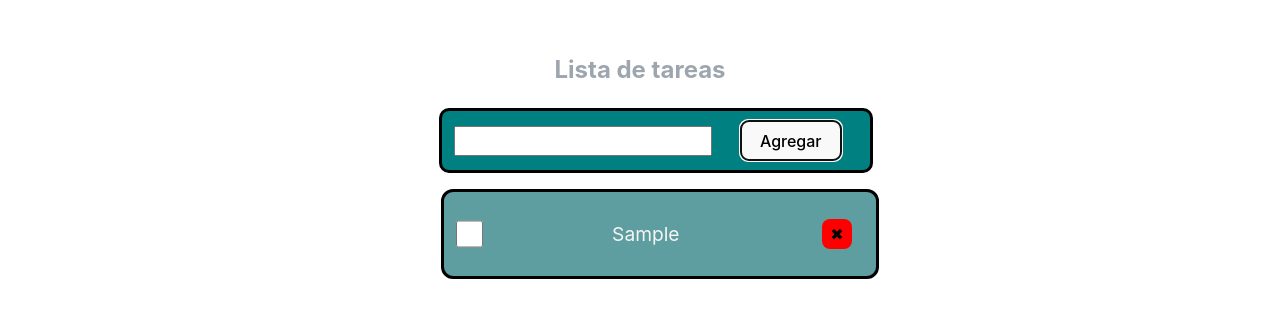
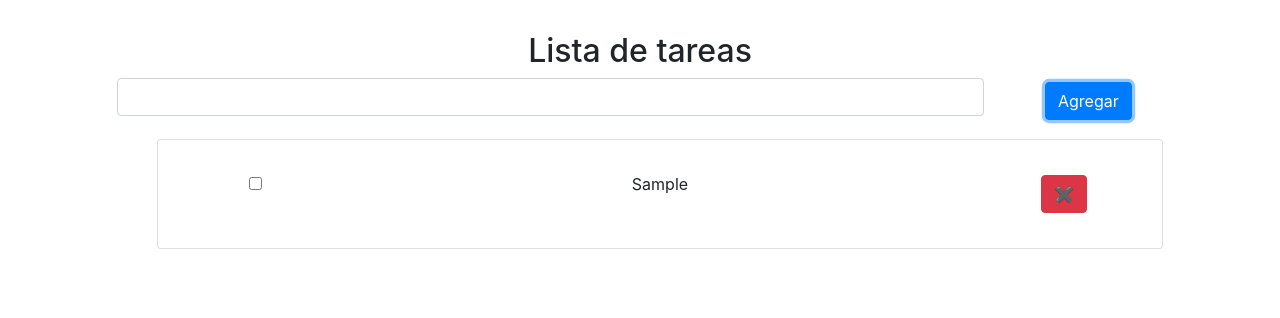
Before and after one commit to Augus90/React-Todo-list, a React (Vite) app in the folder Ejercicio03/: page / in a window 1280 px wide. Both pictures are taken after typing "Sample" into the empty fields and a click on the button "Agregar". Shown: the top 318 px of the page. Built offline with nearby package versions, Linux system fonts and the light colour scheme.

Commit message:
jugando con bootstrap

```diff
--- a/Ejercicio03/index.html
+++ b/Ejercicio03/index.html
@@ -1,13 +1,24 @@
-<!DOCTYPE html>
+<!doctype html>
 <html lang="en">
   <head>
-    <meta charset="UTF-8" />
-    <link rel="icon" type="image/svg+xml" href="/vite.svg" />
+    <title>Title</title>
+    <!-- Required meta tags -->
+    <meta charset="utf-8">
     <meta name="viewport" content="width=device-width, initial-scale=1.0" />
     <title>Vite + React</title>
+
+    <!-- Bootstrap CSS -->
+    <link rel="stylesheet" href="https://stackpath.bootstrapcdn.com/bootstrap/4.3.1/css/bootstrap.min.css" integrity="sha384-ggOyR0iXCbMQv3Xipma34MD+dH/1fQ784/j6cY/iJTQUOhcWr7x9JvoRxT2MZw1T" crossorigin="anonymous">
   </head>
   <body>
-    <div id="root"></div>
+    <div class="container">
+      <div id="root"></div>
+    </div>
+    <!-- Optional JavaScript -->
     <script type="module" src="/src/main.jsx"></script>
+    <!-- jQuery first, then Popper.js, then Bootstrap JS -->
+    <script src="https://code.jquery.com/jquery-3.3.1.slim.min.js" integrity="sha384-q8i/X+965DzO0rT7abK41JStQIAqVgRVzpbzo5smXKp4YfRvH+8abtTE1Pi6jizo" crossorigin="anonymous"></script>
+    <script src="https://cdnjs.cloudflare.com/ajax/libs/popper.js/1.14.7/umd/popper.min.js" integrity="sha384-UO2eT0CpHqdSJQ6hJty5KVphtPhzWj9WO1clHTMGa3JDZwrnQq4sF86dIHNDz0W1" crossorigin="anonymous"></script>
+    <script src="https://stackpath.bootstrapcdn.com/bootstrap/4.3.1/js/bootstrap.min.js" integrity="sha384-JjSmVgyd0p3pXB1rRibZUAYoIIy6OrQ6VrjIEaFf/nJGzIxFDsf4x0xIM+B07jRM" crossorigin="anonymous"></script>
   </body>
 </html>
--- a/Ejercicio03/src/App.jsx
+++ b/Ejercicio03/src/App.jsx
@@ -26,7 +26,7 @@ const borrarTarea = (idABorrar) => {
     <>
       <h2>Lista de tareas</h2>
       <InputDescription Tareas={Tareas} setTareas={setTareas}/>
-      <ul>
+      <ul className=''>
         {Tareas.length === 0 && "No Tienes Tareas Pendientes"}
         {
           Tareas.map((tarea) => (
--- a/Ejercicio03/src/Components/inputDescription.css
+++ b/Ejercicio03/src/Components/inputDescription.css
@@ -1,4 +1,4 @@
-.formDetalle{
+/* .formDetalle{
     background: teal;
     border: 3px solid black;
     border-radius: 10px;
@@ -13,4 +13,4 @@
     width: 60%;
     height: 1.5rem;
     align-self: center;
-}
+} */
--- a/Ejercicio03/src/Components/inputDescription.jsx
+++ b/Ejercicio03/src/Components/inputDescription.jsx
@@ -17,16 +17,21 @@ export default function InputDescription({Tareas, setTareas}){
     }
 
     return(
-        <div className="formDetalle">
+        <div className="form-group row">
+            <div className="col-10">
                 <input
+                    className="form-control"
                     type="text"
                     value={Descripcion}
                     onChange={e => setDescripcion(e.target.value)}
                     onKeyDown={e => e.key === 'Enter' ? addTarea() : null}
                 />
-            <button onClick={() => addTarea()}>
+            </div>
+            <div className="col-2">
+                <button className="btn btn-primary" onClick={() => addTarea()}>
                     Agregar
                 </button>
             </div>
+        </div>
     )
 }
--- a/Ejercicio03/src/Components/itemLista.css
+++ b/Ejercicio03/src/Components/itemLista.css
@@ -1,4 +1,4 @@
-li{
+/* li{
     margin: 10px;
     padding: 8px;
     background-color: cadetblue;
@@ -24,4 +24,4 @@ li input:checked + p{
 
 p{
     font-size: larger;
-}
+} */
--- a/Ejercicio03/src/Components/itemLista.jsx
+++ b/Ejercicio03/src/Components/itemLista.jsx
@@ -3,16 +3,24 @@ import './itemLista.css'
 export default function ItemLista({tarea, completarTarea, borrarTarea}){
 
     return(
-        <li>
+        <div className="card">
+            <li className='row'>
+                <div className='col-2'>
                     <input
-                className='completado'
+                        className='form-checkbox-input'
                         type="checkbox"
                         name="completed"
                         defaultChecked={tarea.completed}
                         onClick={e => completarTarea(tarea, e.target.checked)}
                     />
+                </div>
+                <div className="col-8">
                     <p>{tarea.description}</p>
-            <button className="btnDelete" type='button' onClick={() => borrarTarea(tarea)}>✖</button>
+                </div>
+                <div className="col-2">
+                    <button className="btn btn-danger" type='button' onClick={() => borrarTarea(tarea)}>✖</button>
+                </div>
             </li>
+        </div>
     )
 }
```
Lines whose indentation alone changed are shown as unchanged.
